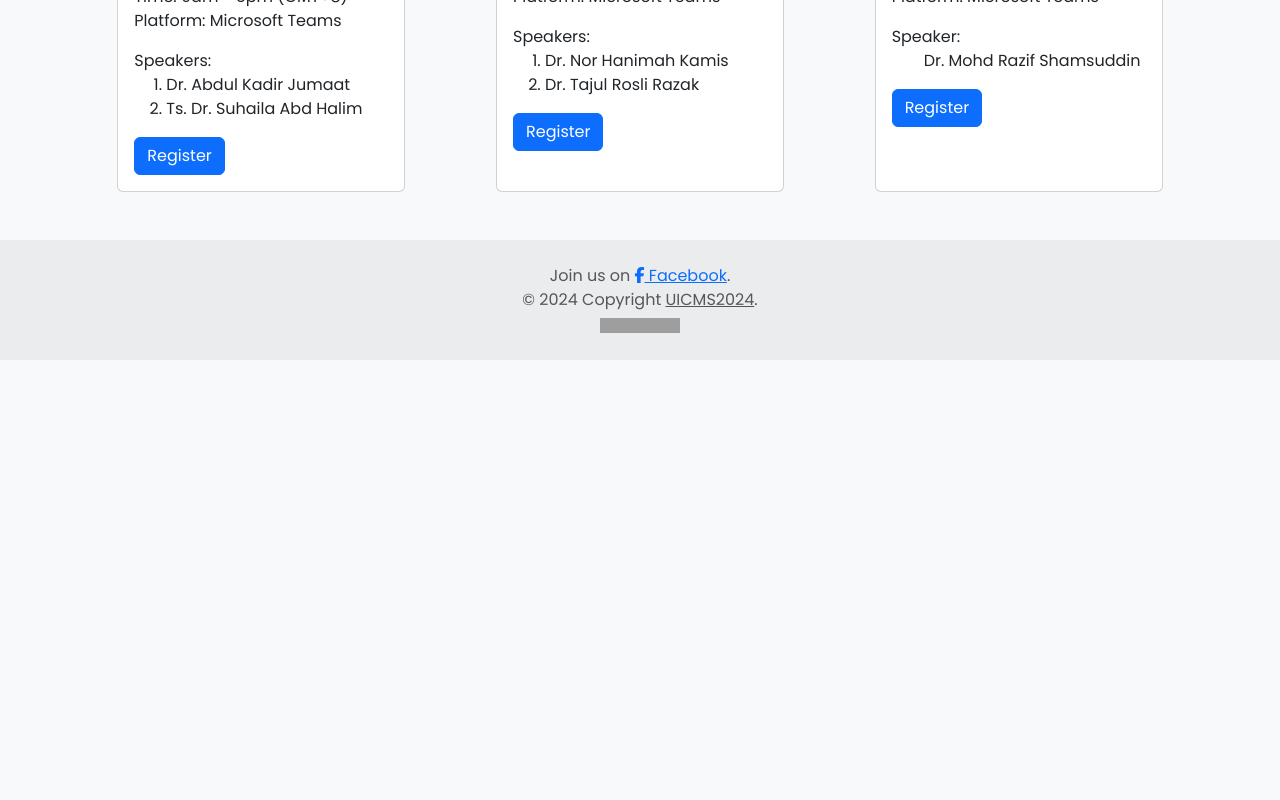
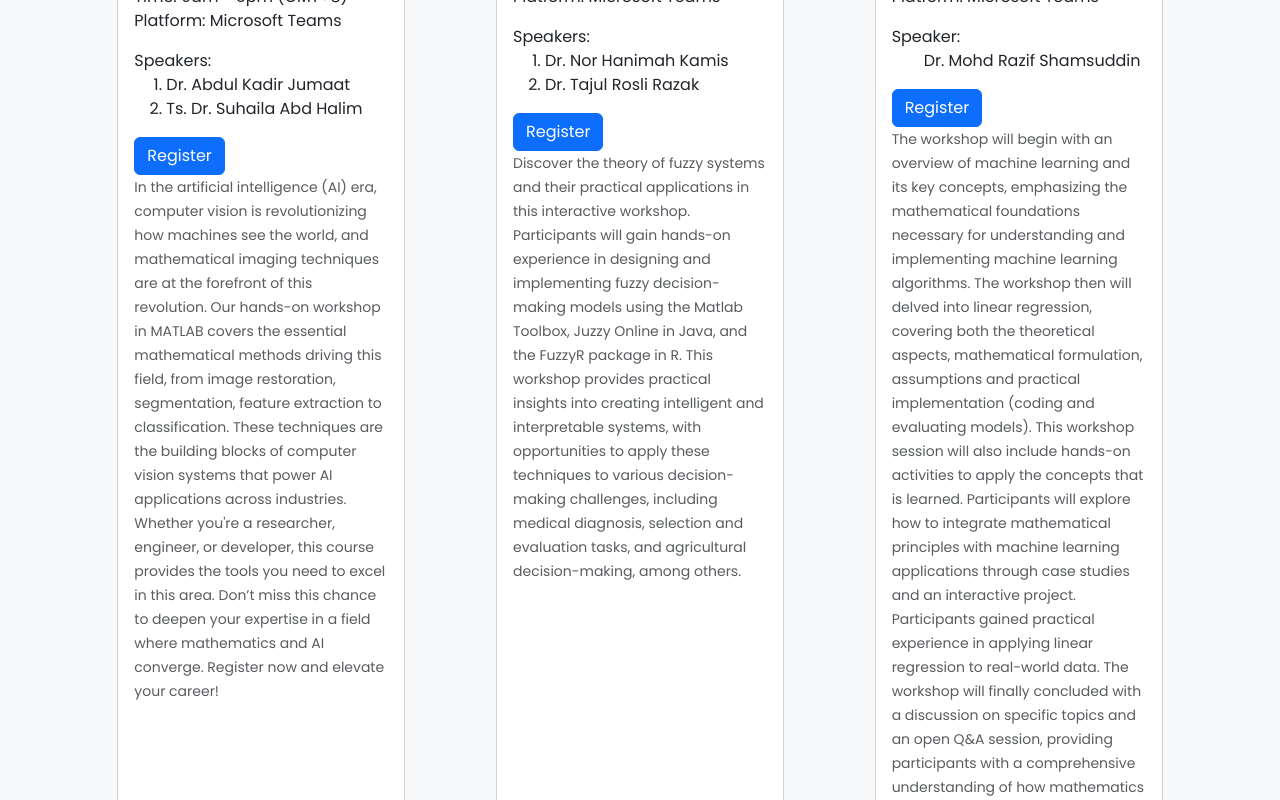
Before and after one commit to uicms2024/uicms2024.github.io, an Angular app: page /workshop in a window 1280 px wide. Shown: the part 580-1380 px from the top of the page. Before the commit the page ends 940 px from the top, so only its background shows below. Built offline with nearby package versions, Linux system fonts and the light colour scheme; grey boxes are pictures that could not be loaded.

Commit message:
Add descriptions to Workshops

```diff
--- a/src/app/workshop/workshop.component.html
+++ b/src/app/workshop/workshop.component.html
@@ -28,6 +28,22 @@
           class="btn btn-primary"
           >Register</a
         >
+        <p>
+          <small class="text-muted"
+            >In the artificial intelligence (AI) era, computer vision is
+            revolutionizing how machines see the world, and mathematical imaging
+            techniques are at the forefront of this revolution. Our hands-on
+            workshop in MATLAB covers the essential mathematical methods driving
+            this field, from image restoration, segmentation, feature extraction
+            to classification. These techniques are the building blocks of
+            computer vision systems that power AI applications across
+            industries. Whether you're a researcher, engineer, or developer,
+            this course provides the tools you need to excel in this area. Don’t
+            miss this chance to deepen your expertise in a field where
+            mathematics and AI converge. Register now and elevate your
+            career!</small
+          >
+        </p>
       </div>
     </div>
 
@@ -55,6 +71,19 @@
           class="btn btn-primary"
           >Register</a
         >
+        <p>
+          <small class="text-muted">
+            Discover the theory of fuzzy systems and their practical
+            applications in this interactive workshop. Participants will gain
+            hands-on experience in designing and implementing fuzzy
+            decision-making models using the Matlab Toolbox, Juzzy Online in
+            Java, and the FuzzyR package in R. This workshop provides practical
+            insights into creating intelligent and interpretable systems, with
+            opportunities to apply these techniques to various decision-making
+            challenges, including medical diagnosis, selection and evaluation
+            tasks, and agricultural decision-making, among others.
+          </small>
+        </p>
       </div>
     </div>
 
@@ -81,6 +110,30 @@
           class="btn btn-primary"
           >Register</a
         >
+
+        <p>
+          <small class="text-muted">
+            The workshop will begin with an overview of machine learning and its
+            key concepts, emphasizing the mathematical foundations necessary for
+            understanding and implementing machine learning algorithms. The
+            workshop then will delved into linear regression, covering both the
+            theoretical aspects, mathematical formulation, assumptions and
+            practical implementation (coding and evaluating models). This
+            workshop session will also include hands-on activities to apply the
+            concepts that is learned. Participants will explore how to integrate
+            mathematical principles with machine learning applications through
+            case studies and an interactive project. Participants gained
+            practical experience in applying linear regression to real-world
+            data. The workshop will finally concluded with a discussion on
+            specific topics and an open Q&A session, providing participants with
+            a comprehensive understanding of how mathematics and machine
+            learning intersect and how to further develop their skills. This
+            workshop structure ensures a balance between theoretical
+            understanding, practical application, and hands-on experience,
+            giving participants a solid foundation in integrating mathematics
+            with machine learning.
+          </small>
+        </p>
       </div>
     </div>
   </div>
```
